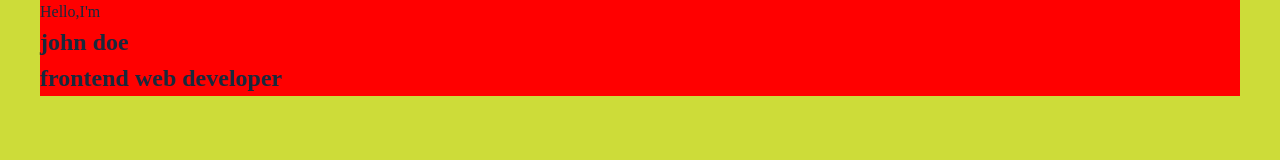
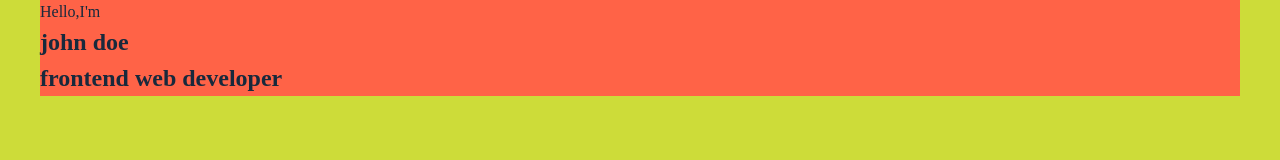
Before and after one commit to bulbulzetra/test1, a plain HTML site: page index.html in a window 1280 px wide. Drawn offline with Linux system fonts and the light colour scheme.

Commit message:
second commit

```diff
--- a/css/style.css
+++ b/css/style.css
@@ -51,7 +51,7 @@ body::before{
     opacity: 0,12;
 }
 .main{
-    background-color: red;
+    background-color: tomato;
     max-width: 1200px;
     margin: auto;
 }
```
